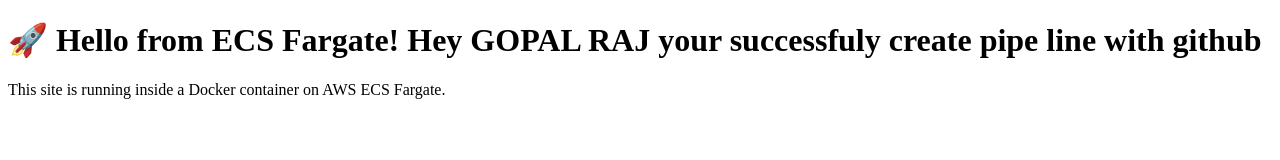
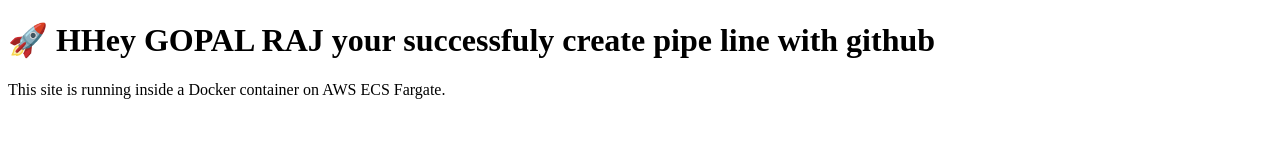
Before and after one commit to gopalraj321/static-site-docker, a plain HTML site: page index.html in a window 1280 px wide. Drawn offline with Linux system fonts and the light colour scheme.

Commit message:
Update index.html

```diff
--- a/index.html
+++ b/index.html
@@ -6,7 +6,7 @@
   <title>My Static Site</title>
 </head>
 <body>
-  <h1>🚀 Hello from ECS Fargate! Hey GOPAL RAJ your successfuly create pipe line with github</h1>
+  <h1>🚀 HHey GOPAL RAJ your successfuly create pipe line with github</h1>
   <p>This site is running inside a Docker container on AWS ECS Fargate.</p>
 </body>
 </html>
```
